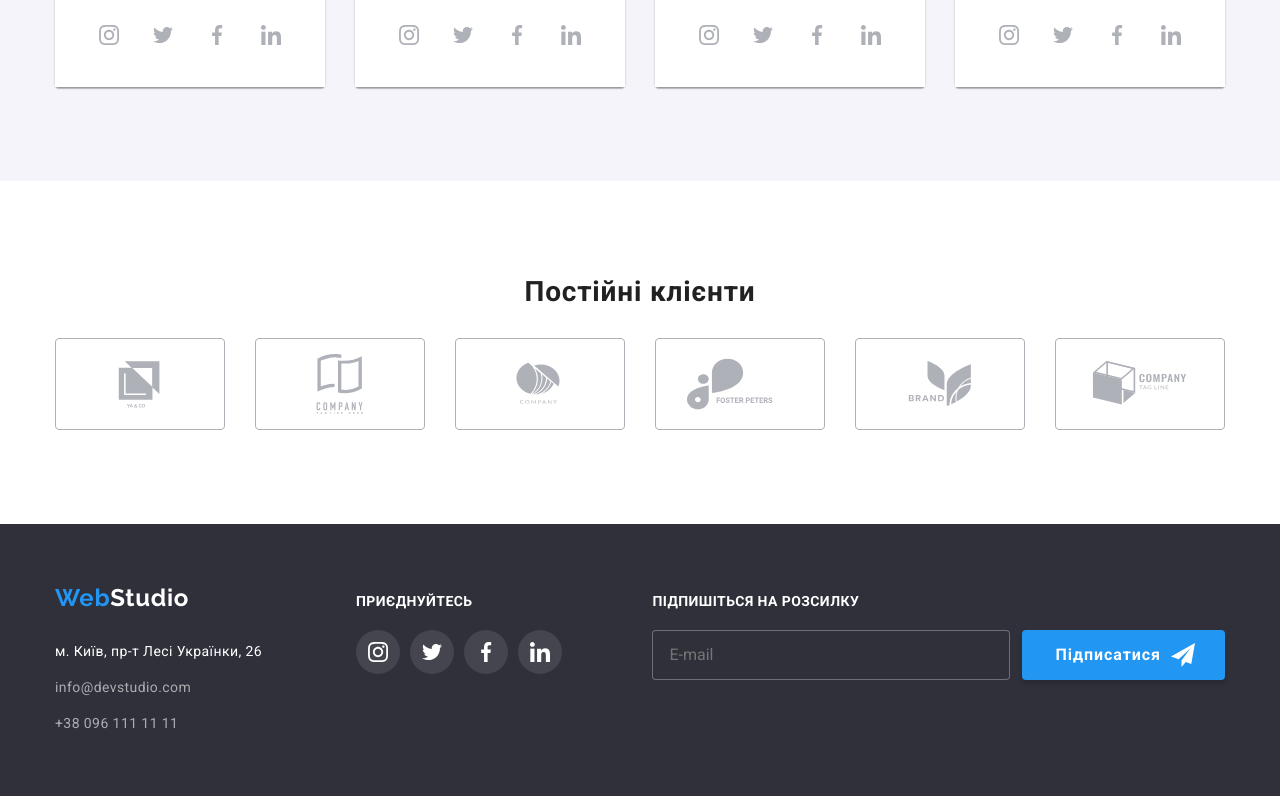
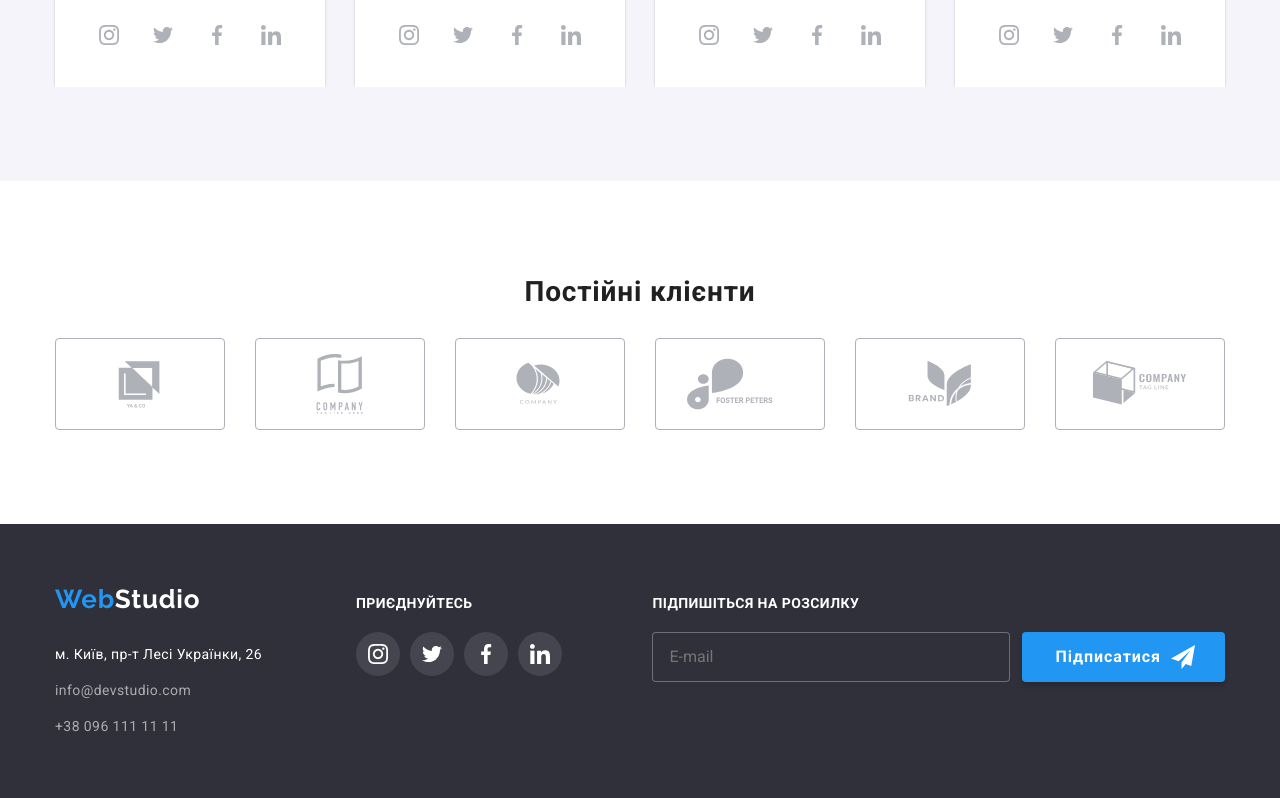
Before and after one commit to zlatovvd/goit-markup-hw-08, a plain HTML site: page index.html in a window 1280 px wide. Shown: the part 1890-2688 px from the top of the page. Drawn offline with nearby package versions, Linux system fonts and the light colour scheme.

Commit message:
update 13.01.23

```diff
--- a/sass/components/_about.scss
+++ b/sass/components/_about.scss
@@ -1,5 +1,5 @@
 .about {
-    display: none;
+  display: none;
 }
 
 @media screen and (min-width: 1200px) {
--- a/sass/components/_contacts.scss
+++ b/sass/components/_contacts.scss
@@ -1,11 +1,12 @@
-@media screen and(max-width: 767px) {
-  .contacts {
-    display: none
-  }
+.contacts {
+  display: none
 }
 
+@media screen and (min-width: 768px) {
 
-@media screen and (min-width: 768px) {
+  .contacts {
+    display: block;
+  }
 
   .contscts__item:not(:last-child) {
     margin-bottom: 10px;
--- a/sass/components/_container.scss
+++ b/sass/components/_container.scss
@@ -1,6 +1,7 @@
 .container {
   padding-left: 15px;
   padding-right: 15px;
+  overflow: auto;
 }
 
 @media screen and  (min-width: 480px) {
--- a/sass/components/_footer.scss
+++ b/sass/components/_footer.scss
@@ -54,7 +54,7 @@
 .subscribe-form__input {
     display: block;
     height: 50px;
-    width: 450px;
+    width: 100%;
     border: 1px solid rgba(255, 255, 255, 0.3);
     border-radius: 4px;
     color: rgba(255, 255, 255, 0.6);
@@ -99,6 +99,10 @@
         margin-left: auto;
         margin-right: auto;
     }
+
+    .subscribe-form__input {
+        width: 450px;
+    }
 }
 
 @media screen and (min-width: 1200px) {
--- a/sass/components/_logo.scss
+++ b/sass/components/_logo.scss
@@ -12,27 +12,14 @@
     color: var(--primary-decor-color);
 }
 
-// @media screen and (min-width: 768px) {
-//     .header__logo {
-//         margin-right: 88px;
-//     }
-// }
+.footer__logo {
+  margin-bottom: 28px;
+  color: var(--white-color);
+}
 
-// @media screen and (min-width: 1200px) {
-//     .logo {
-//         font-size: 26px;
-//         line-height: 1.19;
-//     }
-
-//     .header__logo {
-//         margin-right: 94px;
-//     }
-// }
-
-
-
-
-  .footer__logo {
-    margin-bottom: 28px;
-    color: var(--white-color);
-  }
+@media screen and (min-width: 1200px) {
+    .logo {
+        font-size: 26px;
+        line-height: 1.19;
+    }
+}
--- a/sass/components/_mobile-menu.scss
+++ b/sass/components/_mobile-menu.scss
@@ -95,10 +95,6 @@
         display: flex;
     }
 
-    .menu-social__item:not(:last-child) {
-        //margin-right: 20px;
-    }
-
     .menu-social__item:not(:last-child)::after {
         content: "";
         margin-right: 10px;
--- a/sass/components/_nav.scss
+++ b/sass/components/_nav.scss
@@ -1,4 +1,3 @@
-@media screen and (max-width: 767px) {
 .nav-list {
   display:none;
 }
@@ -17,7 +16,6 @@
   fill: var(--primary-decor-color);
 }
 
-}
 
 @media screen and (min-width: 768px) {
 
--- a/sass/components/_portfolio.scss
+++ b/sass/components/_portfolio.scss
@@ -1,7 +1,6 @@
 .portfolio-filter {
   display: flex;
   flex-wrap: wrap;
-  //justify-content: center;
   margin-bottom: 40px;
 }
 
```
Also changed, not shown: css/main.css, css/main.min.css, sass/components/_social-icon.scss (indentation only), 2 other files. Lines whose indentation alone changed are shown as unchanged.
